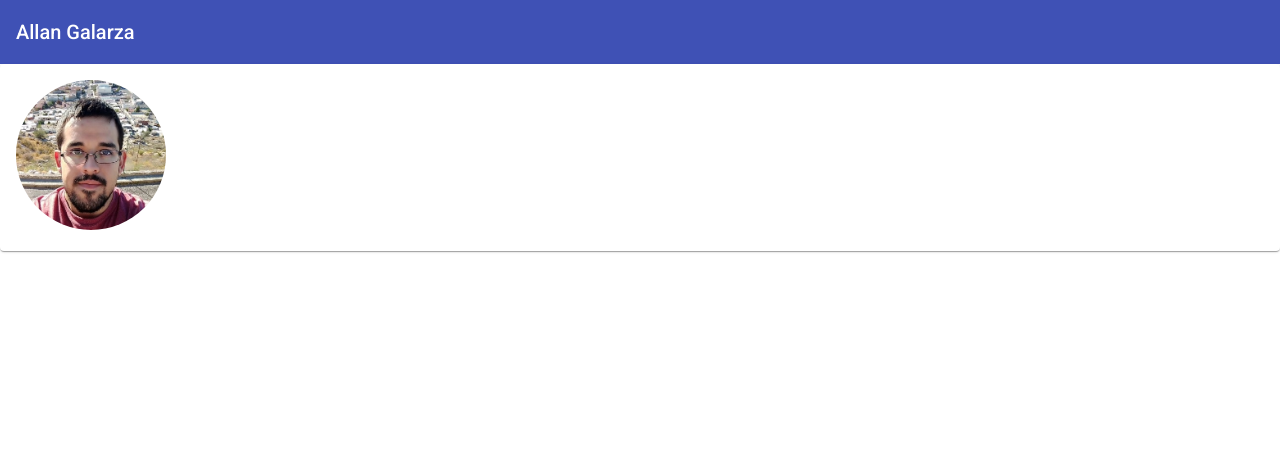
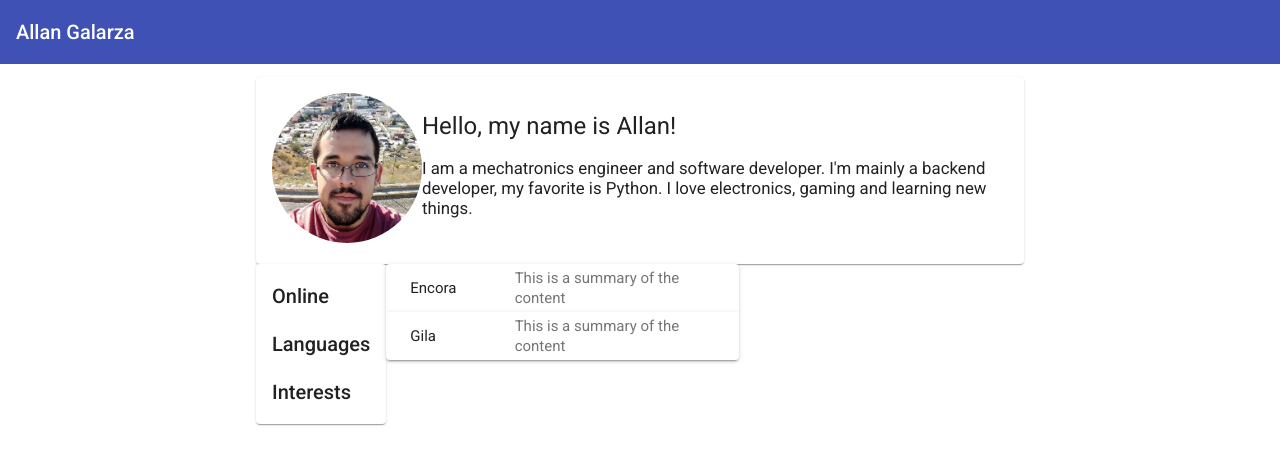
Before and after one commit to Galarzaa90/galarzaa90.github.io, an Angular app: page / in a window 1280 px wide. Shown: the top 464 px of the page. Built offline with nearby package versions, Linux system fonts and the light colour scheme.

Commit message:
Added basic layout structure

```diff
--- a/src/app/app.component.html
+++ b/src/app/app.component.html
@@ -1,9 +1,45 @@
 <mat-toolbar color="primary">
   <span>Allan Galarza</span>
 </mat-toolbar>
-<div>
+<div class="container">
   <mat-card>
-    <div class="profile-picture"
-      style="background-image:url('assets/img/profile.jpg')"></div>
+    <div fxLayout="row" fxLayoutAlign="space-between center">
+      <div>
+        <div class="profile-picture"
+          style="background-image:url('assets/img/profile.jpg')"></div>
+      </div>
+      <div>
+        <h1>
+          {{profile.headline}}
+        </h1>
+        <p class="about-me">
+          {{profile.aboutMe}}
+        </p>
+      </div>
+    </div>
   </mat-card>
+  <div fxLayout="row" fxLayout="none top">
+    <div>
+      <mat-card>
+        <h2>Online</h2>
+        <h2>Languages</h2>
+        <h2>Interests</h2>
+      </mat-card>
+    </div>
+    <div>
+      <mat-accordion>
+        <mat-expansion-panel hideToggle *ngFor="let job of profile.workExperience">
+          <mat-expansion-panel-header>
+            <mat-panel-title>
+              {{job.company}}
+            </mat-panel-title>
+            <mat-panel-description>
+              This is a summary of the content
+            </mat-panel-description>
+          </mat-expansion-panel-header>
+          <p>This is the primary content of the panel.</p>
+        </mat-expansion-panel>
+      </mat-accordion>
+    </div>
+  </div>
 </div>
--- a/src/app/app.component.ts
+++ b/src/app/app.component.ts
@@ -1,4 +1,5 @@
 import { Component } from '@angular/core';
+import { profile } from './data/profile';
 
 @Component({
   selector: 'app-root',
@@ -7,4 +8,5 @@ import { Component } from '@angular/core';
 })
 export class AppComponent {
   title = 'galarzaa';
+  profile = profile;
 }
--- /dev/null
+++ b/src/app/data/profile.ts
@@ -0,0 +1,12 @@
+export let profile = {
+    headline: 'Hello, my name is Allan!',
+    aboutMe: 'I am a mechatronics engineer and software developer. I\'m mainly a backend developer, my favorite is Python. I love electronics, gaming and learning new things.',
+    workExperience: [
+        {
+            company: 'Encora'
+        },
+        {
+            company: 'Gila'
+        }
+    ]
+};
--- a/src/styles.scss
+++ b/src/styles.scss
@@ -2,6 +2,10 @@
 
 html, body { height: 100%; }
 body { margin: 0; font-family: Roboto, "Helvetica Neue", sans-serif; }
+
+.container {
+    margin: 1% 20%;
+}
 
 .profile-picture {
     display: inline-block;
@@ -13,3 +17,11 @@ body { margin: 0; font-family: Roboto, "Helvetica Neue", sans-serif; }
     background-position: center center;
     background-size: cover;
 }
+
+.headline {
+    font-size: 150%;
+}
+
+.about-me {
+    font-size: 120%;
+}
```
Also changed, not shown: src/app/app.module.ts (+5 -2 lines).
